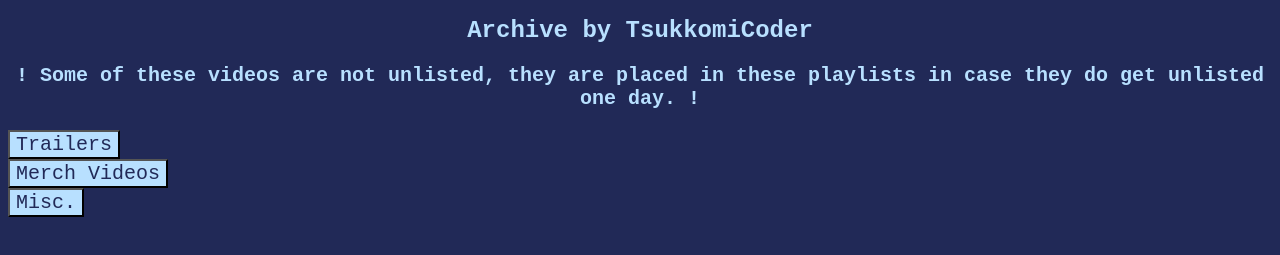
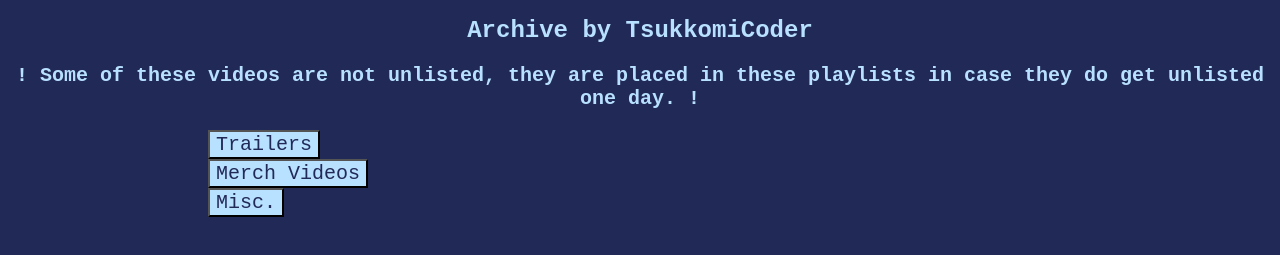
Before and after one commit to TsukkomiCoder/Murder_Drones_Archive, a plain HTML site: page index.html in a window 1280 px wide. Shown: the part 57-312 px from the top of the page. Drawn offline with Linux system fonts and the light colour scheme; a script that the page names is missing.

Commit message:
Update index.html

```diff
--- a/index.html
+++ b/index.html
@@ -12,13 +12,13 @@
       <h1>MURDER DRONES Archive</h1>
       <h2>Archive by TsukkomiCoder</h2>
       <h3>! Some of these videos are not unlisted, they are placed in these playlists in case they do get unlisted one day. !</h3>
-      <div1>
+      <div>
         <button onclick=" window.open('https://youtube.com/playlist?list=PL42u7swRsXDlbAmDjKIPlfF8jrqndTyTC&feature=shared', '_blank'); return false;">Trailers</button>
         <br />
         <button onclick=" window.open('https://youtube.com/playlist?list=PL42u7swRsXDkooFAS_z7FIBGWU3QiJGmE&feature=shared', '_blank'); return false;">Merch Videos</button>
         <br />
         <button onclick=" window.open('https://youtube.com/playlist?list=PL42u7swRsXDnxW_ORJpFgI6GYbdC14URb&feature=shared', '_blank'); return false;">Misc.</button>
-      </div1>
+      </div>
     </main>
   </body>
 </html>
```
